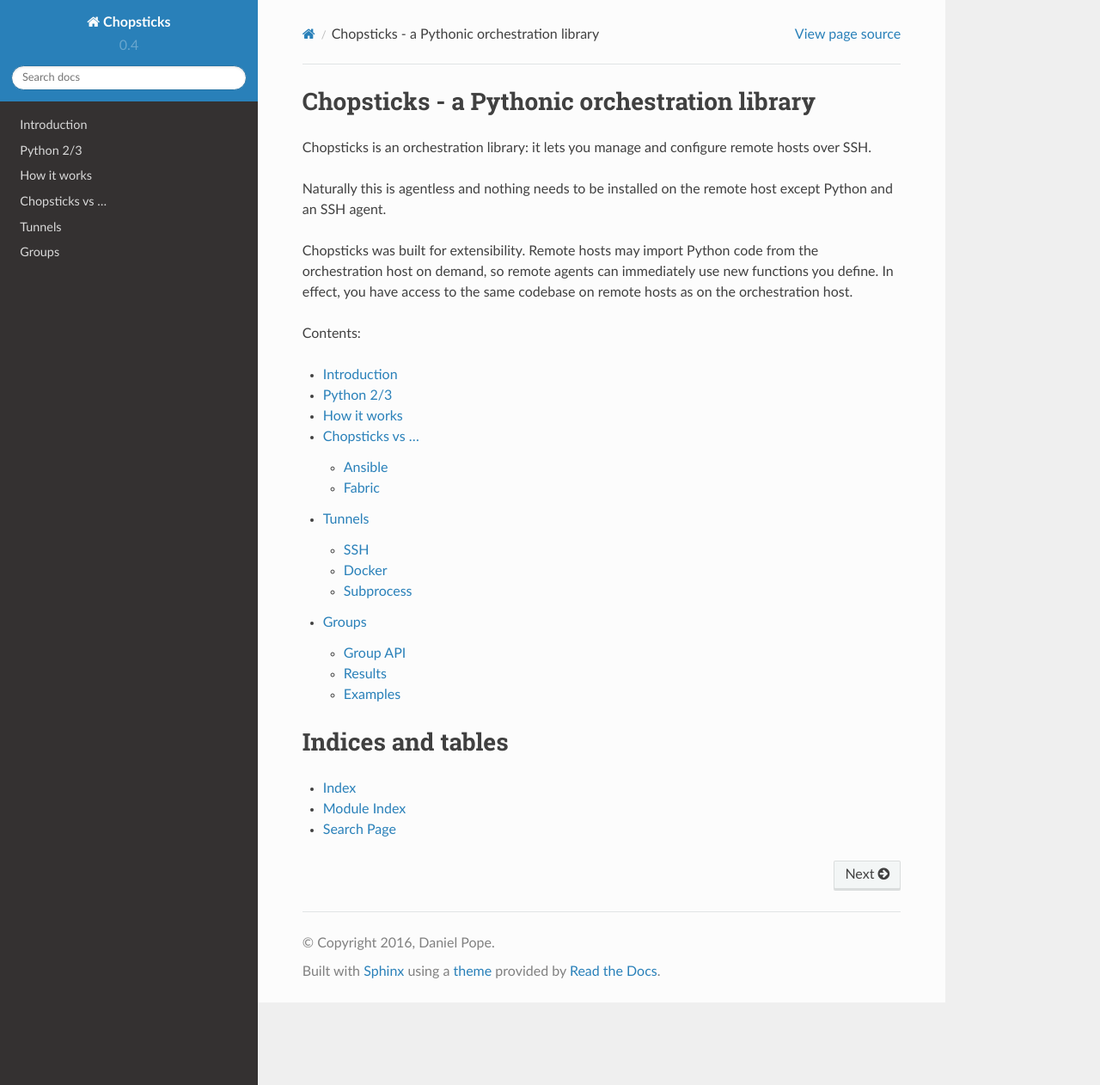
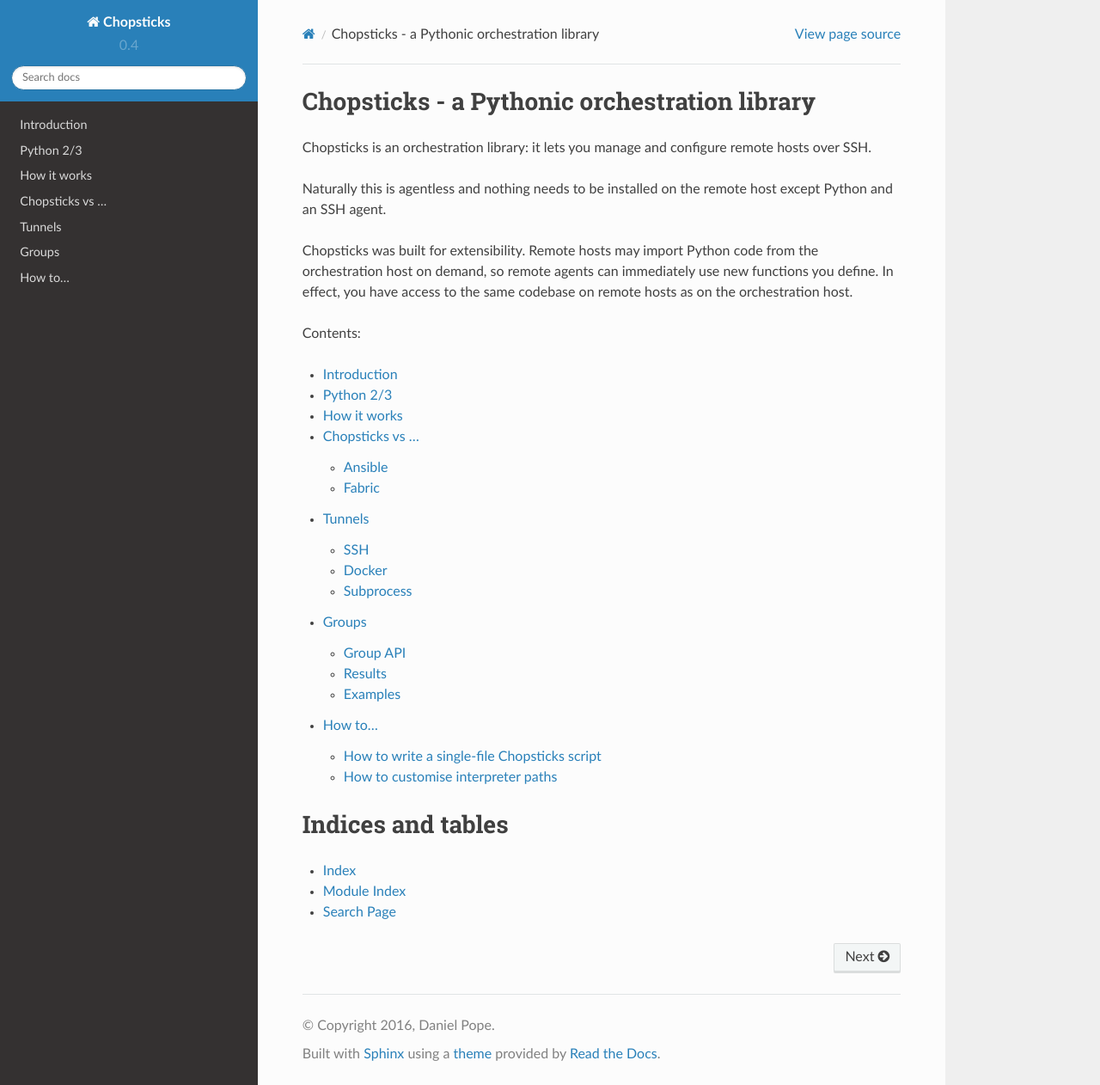
Before and after one commit to lordmauve/chopsticks, a Sphinx documentation site: the page built from doc/index.rst, in a window 1280 px wide and 1262 px high. Shown: the whole window at 86% size. Built offline with Sphinx 7.4.7 and the Read the Docs theme 2.0.0, drawn with Linux system fonts in a browser that asks for light colours; some of the changed lines change nothing that is shown.

Commit message:
Add HOWTO to documentation

```diff
--- /dev/null
+++ b/doc/howto.rst
@@ -0,0 +1,38 @@
+How to...
+=========
+
+How to write a single-file Chopsticks script
+--------------------------------------------
+
+It is possible to write a single-file Chopsticks script, but note that
+Chopsticks itself is not currently importable on the remote agent (due to
+`issue #6`_), so ensure that the import of Chopsticks is wrapped in an
+``if __name__ == '__main__':`` block::
+
+    def do_it():
+        return 'done'
+
+    if __name__ == '__main__':  # Then we're on the controller side
+        from chopsticks import Tunnel
+        tunnel = Tunnel('remote')
+        tunnel.call(do_it)
+
+.. _`issue #6`: https://github.com/lordmauve/chopsticks/issues/6
+
+How to customise interpreter paths
+----------------------------------
+
+Chopsticks assumes that the interpreter path on a remote host will be
+``/usr/share/python2`` for Python 2 and ``/usr/share/python3`` for Python 3.
+However, these paths may not always be correct.
+
+To override the path of the interpreter you can simple subclass :class:`Tunnel`
+(or the tunnel type you wish to use), and modify the ``python2`` and
+``python3`` class attributes::
+
+    class MyTunnel(Tunnel):
+        python3 = '/usr/local/bin/python2'
+
+To do this for all tunnels of the same type, modify the attribute on the type::
+
+    Tunnel.python2 = '/usr/bin/python2'
--- a/doc/index.rst
+++ b/doc/index.rst
@@ -25,6 +25,7 @@
     intro
     tunnels
     groups
+    howto
 
 
 Indices and tables
```
